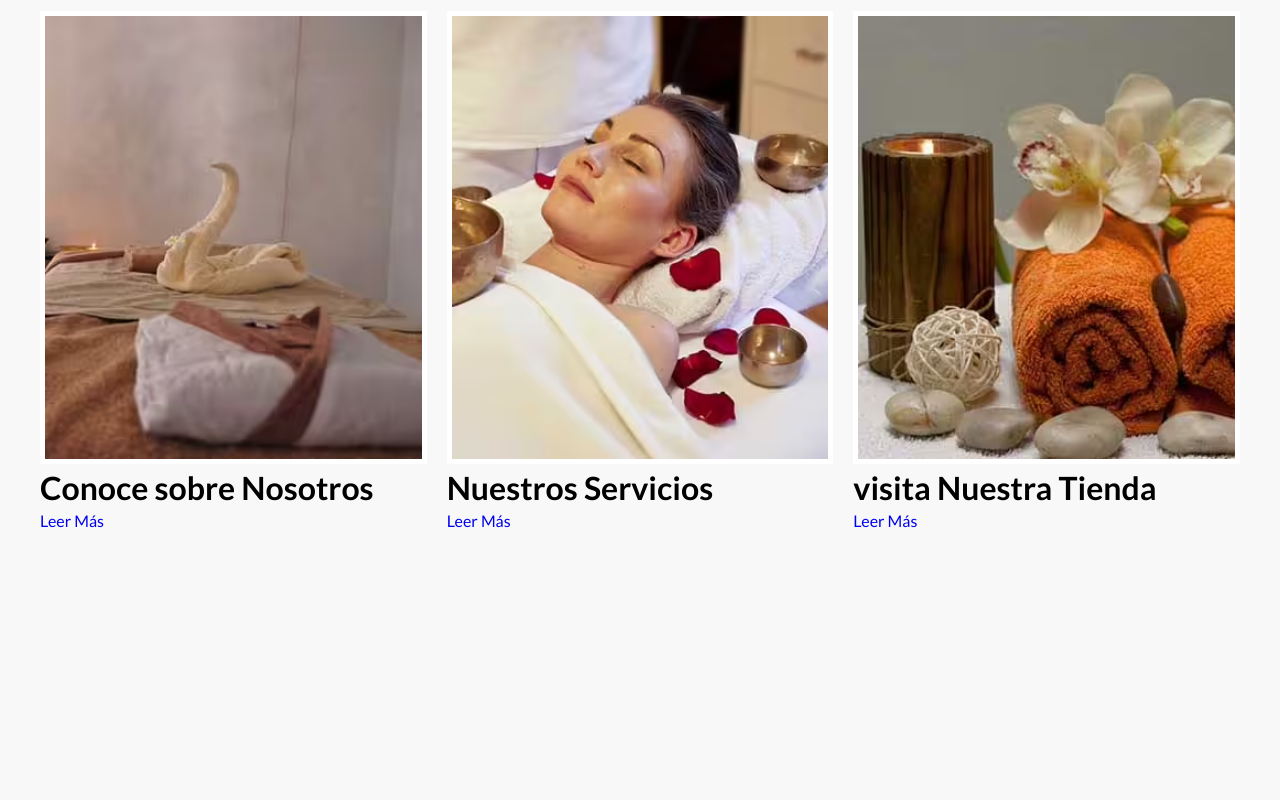
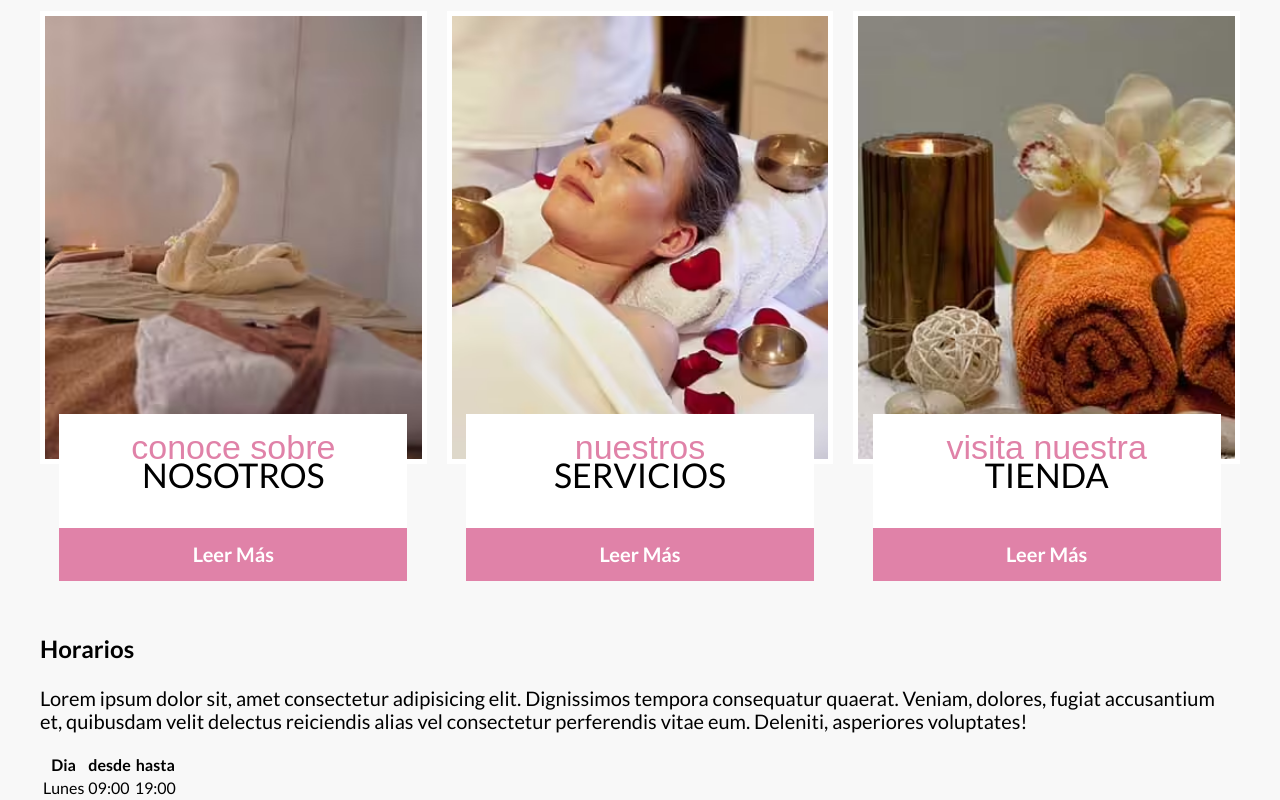
Before and after one commit to GustavoParfait/CandelaSpa, a website: page index.html in a window 1280 px wide. Shown: the part 1280-2080 px from the top of the page. Before the commit the page ends 1810 px from the top, so only its background shows below. Drawn offline with Linux system fonts and the light colour scheme; a web font is replaced by a local one.

Commit message:
230120242306

```diff
--- a/index.html
+++ b/index.html
@@ -86,5 +86,32 @@
             <!--end card 3-->
         </div>
     </section>
+
+    <section class="schedules">
+        <div class="schedulesGrid container">
+            <div class="schedulesContent">
+                <h3 class="scheduleHeading">Horarios</h3>
+                <p class="scheduleText">Lorem ipsum dolor sit, amet consectetur adipisicing elit. Dignissimos tempora consequatur quaerat. Veniam, dolores, fugiat accusantium et, quibusdam velit delectus reiciendis alias vel consectetur perferendis vitae eum. Deleniti, asperiores voluptates!</p>
+
+                <table class="table">
+                    <thead class="tableHeading">
+                        <tr>
+                            <th class="tableHeadingText">Dia</th>
+                            <th class="tableHeadingText">desde</th>
+                            <th class="tableHeadingText">hasta</th>
+                        </tr>
+                    </thead>
+
+                    <tbody class="tableBody">
+                        <tr>
+                            <td class="tableBodyText">Lunes</td>
+                            <td class="tableBodyText">09:00</td>
+                            <td class="tableBodyText">19:00</td>
+                        </tr>
+                    </tbody>
+                </table>
+            </div>
+        </div>
+    </section>
 </body>
 </html>
--- a/src/scss/ui/contenido/_cards.scss
+++ b/src/scss/ui/contenido/_cards.scss
@@ -34,4 +34,23 @@
         }
     }
 
+    &Content {
+        max-width: 90%;
+        margin: 0 auto;
+        background-color: v.$white;
+        transform: translateY(-5rem);
+    }
+
+    &Heading {
+        @include m.headingItalics;
+        font-size: 3.4rem;
+        padding: 2rem;
+    }
+
+    &Link {
+        @include m.button(v.$secondary, v.$white);
+        display: block;
+
+    }
+
 }
```
Also changed, not shown: build/css/app.css, 1 other file.
